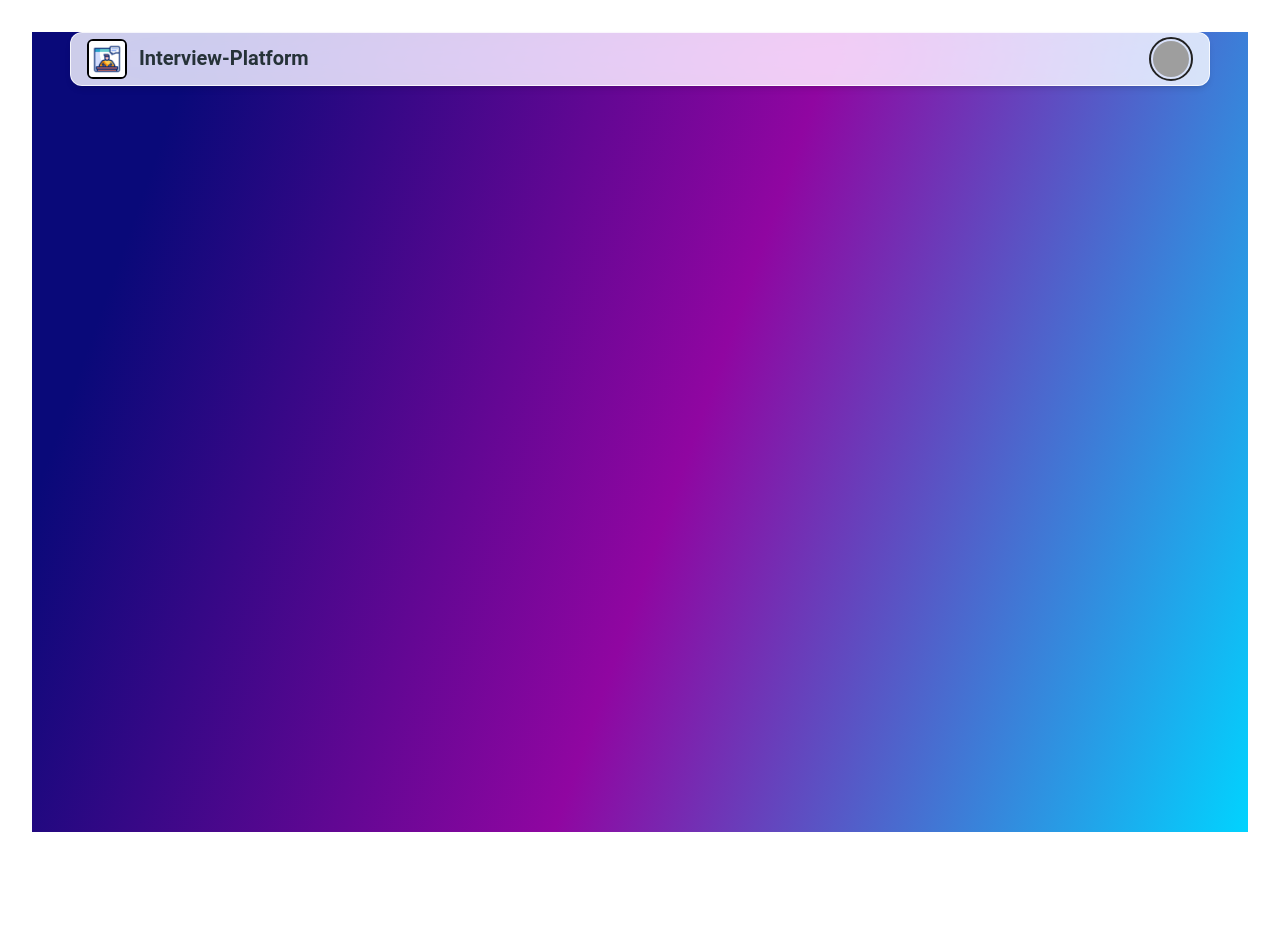
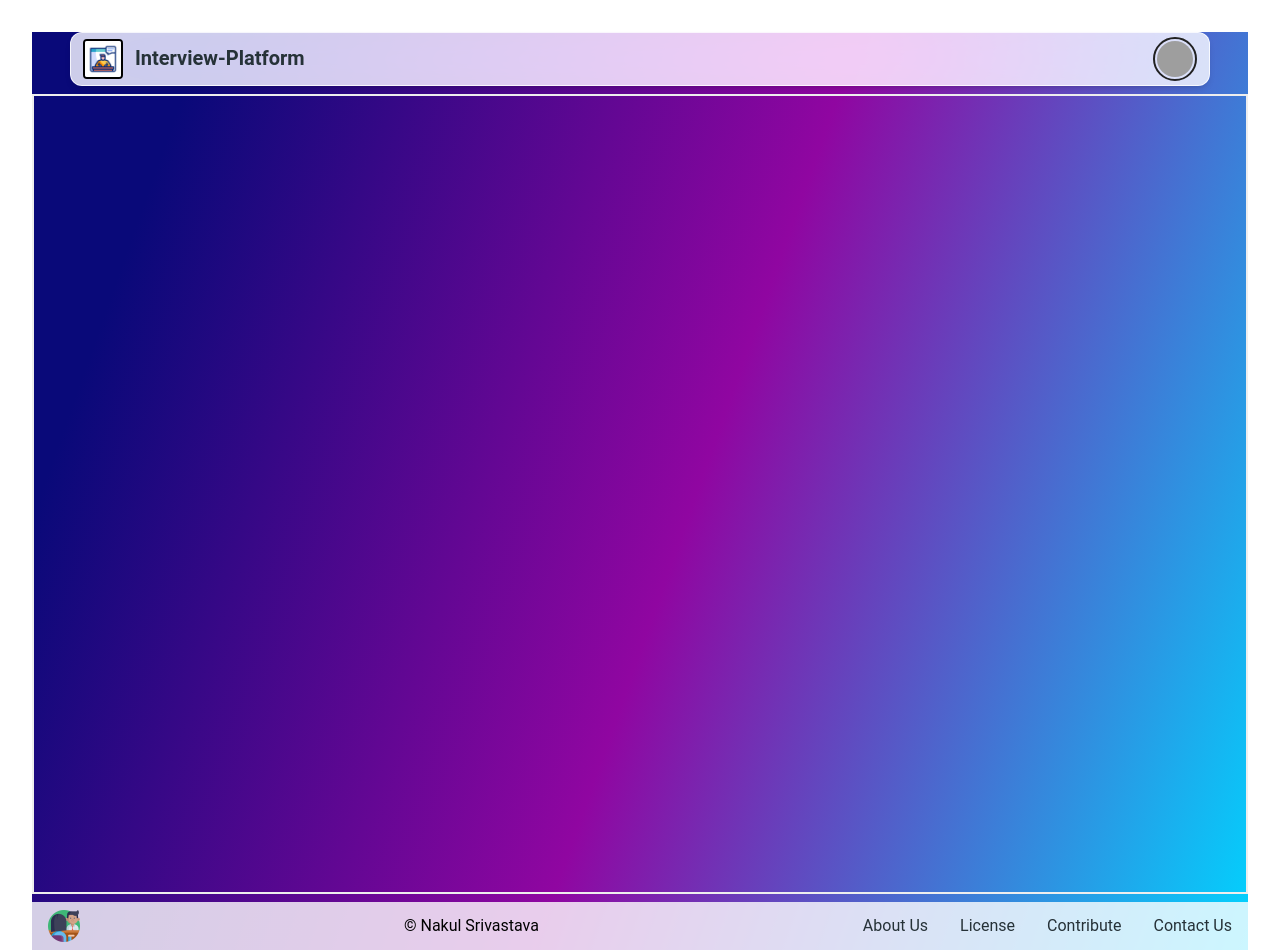
Before and after one commit to imnakul/interview-platform, a React (Vite) app: page / in a window 1280 px wide. Shown: the top 952 px of the page. Before the commit the page ends 864 px from the top, so only its background shows below. Built offline with nearby package versions, Linux system fonts and the light colour scheme; grey boxes are pictures that could not be loaded.

Commit message:
Footer Added + link to contact us + link to contribute added too

```diff
--- a/src/App.jsx
+++ b/src/App.jsx
@@ -1,11 +1,14 @@
 import './App.css'
 import Navbar from './components/Navbar.jsx'
+import Footer from './components/Footer.jsx'
 
 function App() {
    return (
       <>
          <div className='bg-[linear-gradient(109.6deg,_rgb(9,_9,_121)_11.2%,_rgb(144,_6,_161)_53.7%,_rgb(0,_212,_255)_100.2%)] min-h-screen'>
             <Navbar />
+            <div className='min-w-screen min-h-screen border-2 mt-2 mb-2'></div>
+            <Footer />
          </div>
       </>
    )
--- /dev/null
+++ b/src/components/Footer.jsx
@@ -0,0 +1,58 @@
+import { Typography } from '@material-tailwind/react'
+
+function Footer() {
+   return (
+      <footer className='w-full bg-white/80 py-2 px-4'>
+         <div className='flex flex-row flex-wrap items-center justify-center gap-y-6 gap-x-12 text-center md:justify-between'>
+            <img src='/interview.png' alt='logo-ct' className='w-8 h-8' />
+            <Typography color='black' className='text-center font-normal'>
+               &copy; Nakul Srivastava
+            </Typography>
+            <ul className='flex flex-wrap items-center gap-y-2 gap-x-8'>
+               <li>
+                  <Typography
+                     as='a'
+                     href='#'
+                     color='blue-gray'
+                     className='font-normal transition-colors hover:text-blue-500 focus:text-blue-500'
+                  >
+                     About Us
+                  </Typography>
+               </li>
+               <li>
+                  <Typography
+                     as='a'
+                     href='#'
+                     color='blue-gray'
+                     className='font-normal transition-colors hover:text-blue-500 focus:text-blue-500'
+                  >
+                     License
+                  </Typography>
+               </li>
+               <li>
+                  <Typography
+                     as='a'
+                     href='https://github.com/imnakul/interview-platform'
+                     color='blue-gray'
+                     className='font-normal transition-colors hover:text-blue-500 focus:text-blue-500'
+                  >
+                     Contribute
+                  </Typography>
+               </li>
+               <li>
+                  <Typography
+                     as='a'
+                     href='https://www.linkedin.com/in/nakul-srivastava-a8426033b/'
+                     color='blue-gray'
+                     className='font-normal transition-colors hover:text-blue-500 focus:text-blue-500'
+                  >
+                     Contact Us
+                  </Typography>
+               </li>
+            </ul>
+         </div>
+      </footer>
+   )
+}
+
+export default Footer
--- a/src/components/Navbar.jsx
+++ b/src/components/Navbar.jsx
@@ -38,14 +38,14 @@ export function NavbarSimple() {
    }, [])
 
    return (
-      <Navbar className='mx-auto max-w-screen-xl px-4 py-1'>
+      <Navbar className='mx-auto max-w-screen-xl px-3 py-1'>
          <div className='flex items-center justify-between text-blue-gray-900'>
             <div className='flex justify-start gap-3'>
                {/* icon */}
                <img
                   src='/online-interview.gif'
                   alt=''
-                  className='contain h-10 w-10 border-2 border-black rounded-md'
+                  className='contain h-10 w-10 border-2 border-black rounded'
                />
                {/* title  */}
                <Typography
```
